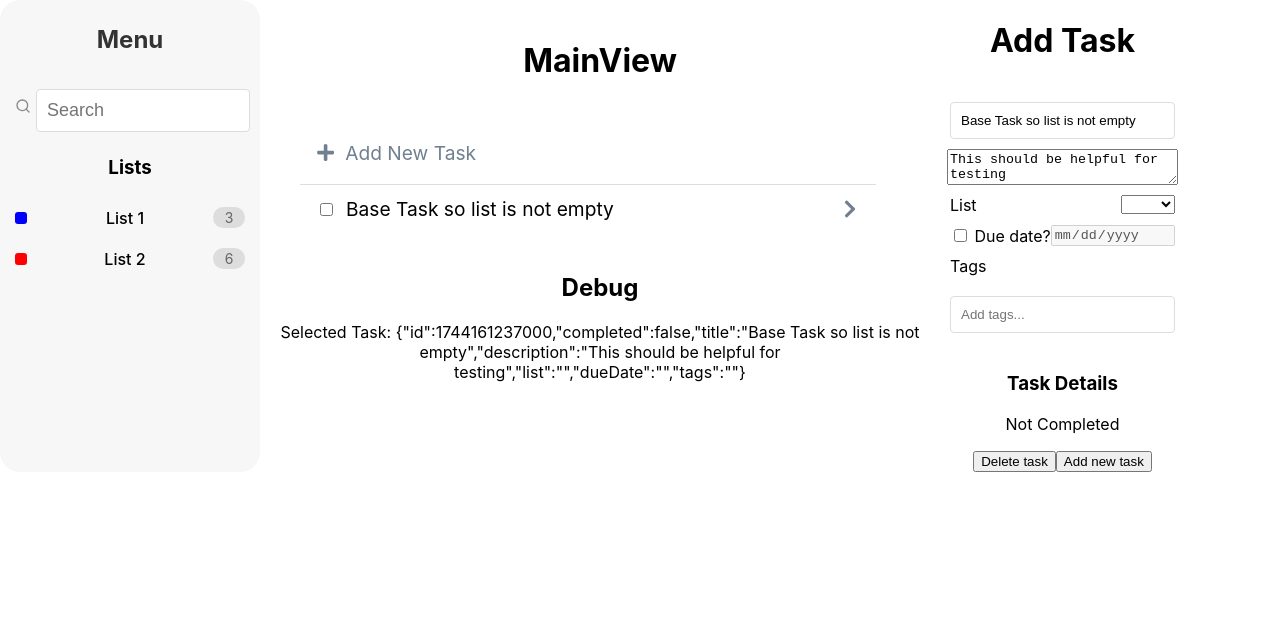
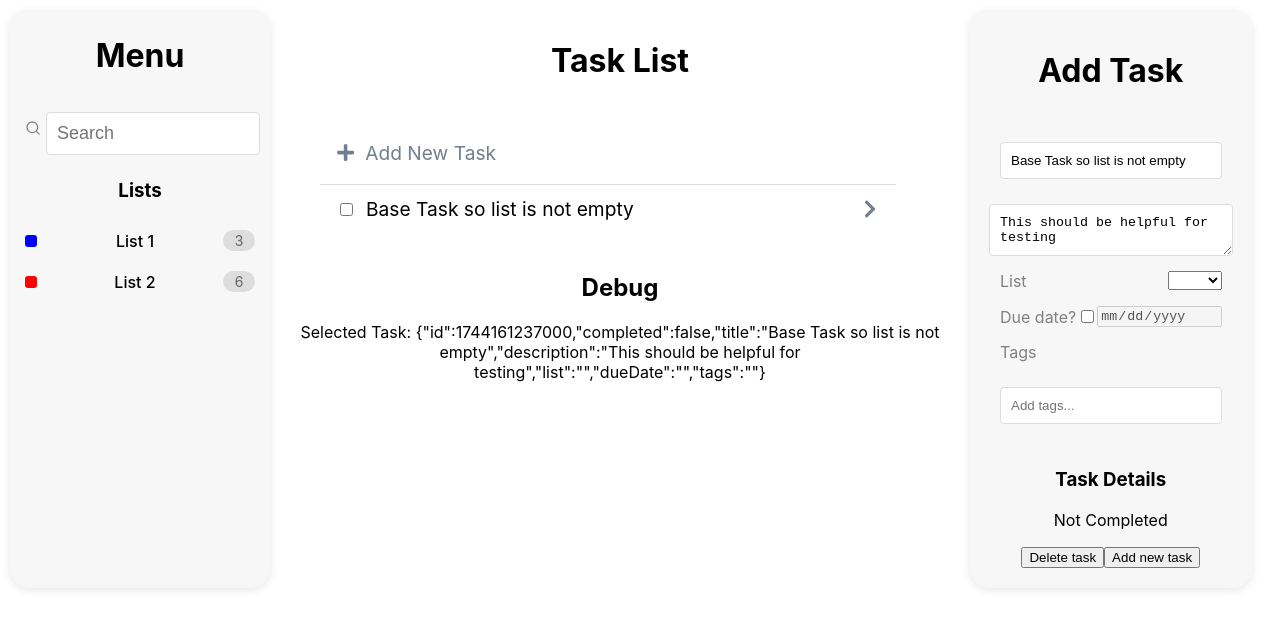
Before and after one commit to tomjones-4/react-task-tracker-web-app, a React (Vite) app: page / in a window 1280 px wide. Shown: the top 628 px of the page. Built offline with nearby package versions, Linux system fonts and the light colour scheme.

Commit message:
Add more styling

```diff
--- a/src/App.css
+++ b/src/App.css
@@ -1,6 +1,12 @@
+body {
+  font-family: -apple-system, BlinkMacSystemFont, "Segoe UI", Roboto, Helvetica,
+    Arial, sans-serif;
+}
+
 .App {
   display: flex;
   text-align: center;
+  background-color: white;
 }
 
 .menu-container {
@@ -10,7 +16,9 @@
   align-items: center;
   border-radius: 20px; /* Rounded edges */
   padding: 5px;
+  margin: 10px;
   background-color: #f7f7f7; /* Light background */
+  box-shadow: 0 2px 10px rgba(0, 0, 0, 0.1); /* Subtle shadow */
 }
 
 .menu-container h2 {
@@ -160,6 +168,17 @@
   font-size: 20px;
 }
 
+.task-view {
+  /* width: auto; */ /* Uncomment if you want to set a specific width */
+  padding: 20px;
+  display: flex;
+  flex-direction: column;
+  background-color: #f7f7f7; /* Light background */
+  border-radius: 20px; /* Rounded edges */
+  margin: 10px;
+  box-shadow: 0 2px 10px rgba(0, 0, 0, 0.1); /* Subtle shadow */
+}
+
 /* Style the input field for new tasks */
 input[type="text"] {
   width: calc(100% - 22px);
@@ -167,6 +186,16 @@ input[type="text"] {
   margin-top: 10px;
   border: 1px solid #ddd;
   border-radius: 4px;
+  color: black;
+}
+
+textarea {
+  width: calc(100% - 22px);
+  padding: 10px;
+  margin-top: 10px;
+  border: 1px solid #ddd;
+  border-radius: 4px;
+  resize: both;
 }
 
 .task-form {
@@ -183,5 +212,14 @@ input[type="text"] {
   align-items: center;
   justify-content: space-between;
   width: 100%;
-  margin-bottom: 10px;
+  margin-bottom: 15px;
+  color: gray;
 }
+
+.task-form-description {
+  color: black;
+}
+
+.due-date-checkbox {
+  margin-left: 5px;
+}
--- a/src/components/MainView.jsx
+++ b/src/components/MainView.jsx
@@ -11,7 +11,7 @@ const MainView = ({
 }) => {
   return (
     <div className="main-view">
-      <h1>MainView</h1>
+      <h1>Task List</h1>
 
       <TaskList
         tasks={tasks}
--- a/src/components/Menu.jsx
+++ b/src/components/Menu.jsx
@@ -4,7 +4,7 @@ import MenuLists from "./MenuLists";
 const Menu = ({ lists }) => {
   return (
     <div className="menu-container">
-      <h2>Menu</h2>
+      <h1>Menu</h1>
       <div className="search-container">
         <span className="search-icon">
           <svg
--- a/src/components/TaskForm.jsx
+++ b/src/components/TaskForm.jsx
@@ -39,7 +39,7 @@ const TaskForm = ({
         name="description"
         placeholder="Description"
         value={taskDescription}
-        className="task-form-item"
+        className="task-form-item task-form-description"
         onChange={(e) => setTaskDescription(e.target.value)}
       ></textarea>
 
@@ -62,12 +62,13 @@ const TaskForm = ({
 
       <span className="task-form-item">
         <label>
+          Due date?
           <input
+            className="due-date-checkbox"
             type="checkbox"
             id="enable-due-date"
             onChange={(e) => setDueDateEnabled(e.target.checked)}
           />{" "}
-          Due date?
         </label>
         <input
           type="date"
--- a/src/components/TaskView.jsx
+++ b/src/components/TaskView.jsx
@@ -56,7 +56,7 @@ const TaskView = ({
   };
 
   return (
-    <div>
+    <div className="task-view">
       {isAddMode && <h1>Add Task</h1>}
       {!isAddMode && <h1>Edit Task</h1>}
       <TaskForm
```
